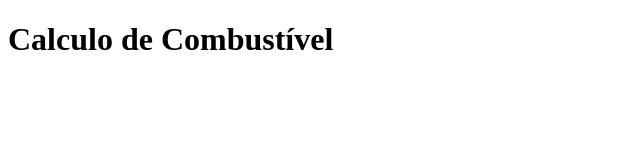
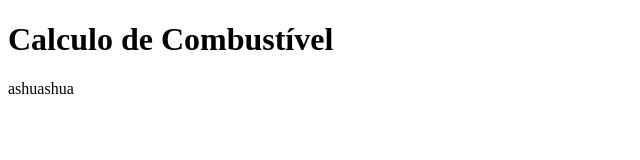
Before and after one commit to lukeenhas/gti2sem-trabalholp, a plain HTML site: page index.html in a window 1280 px wide. Shown: the full height of the page, 0-640 px from the left. Drawn offline with Linux system fonts and the light colour scheme.

Commit message:
teste joao

```diff
--- a/index.html
+++ b/index.html
@@ -11,6 +11,7 @@
     <div class="container">
         <div id="main-content">
             <h1>Calculo de Combustível</h1>
+            <p>ashuashua</p>
         </div>
     </div>
     <script src="js/script.js"></script>
```
